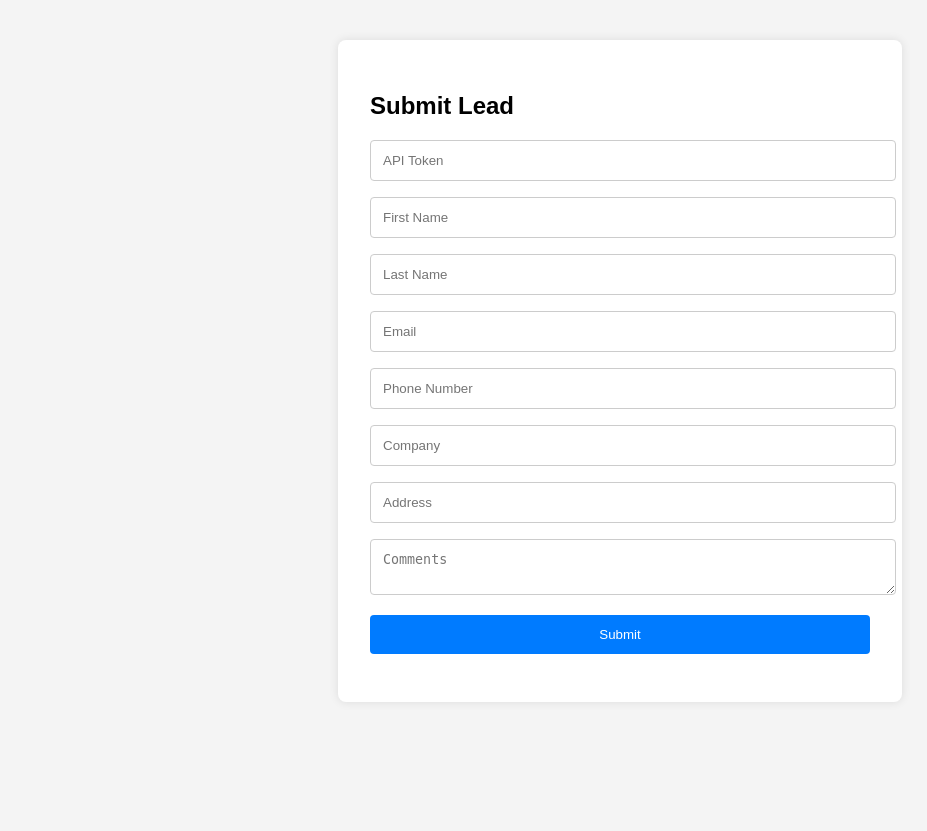
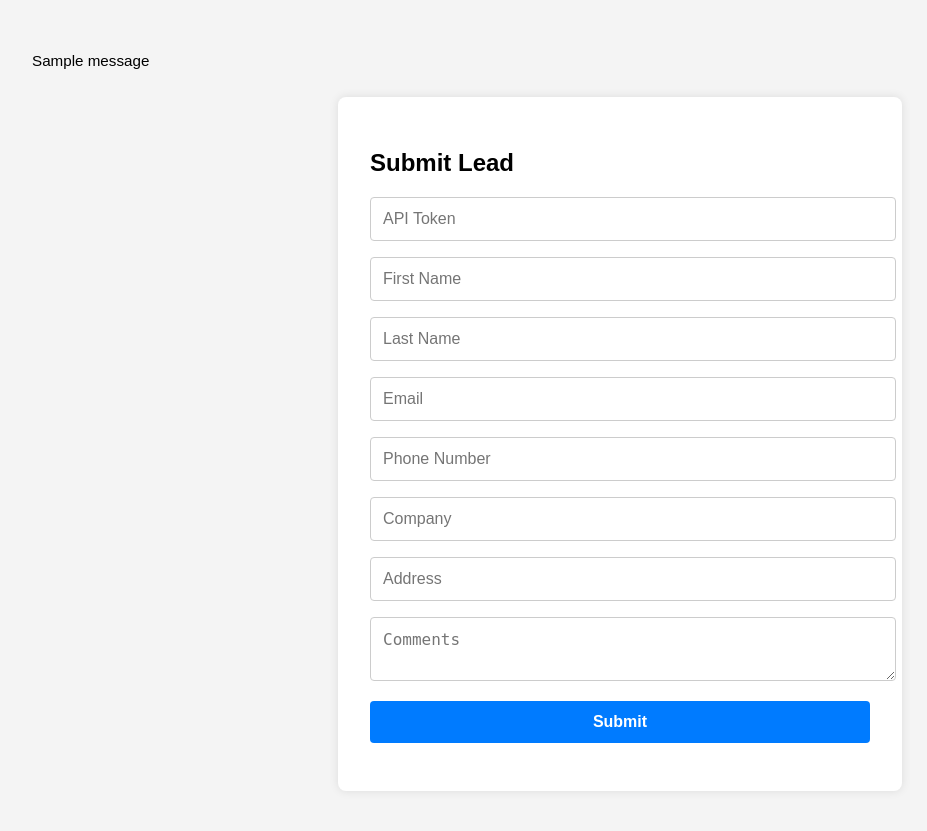
Before and after one commit to Cremattsd/realnex-lead-form-api, a Flask app: page /form in a window 1280 px wide. Shown: the whole page, without its empty margins (20-947 px from the left). Before the commit the page ends 654 px from the top, so only its background shows below. Run offline with Flask 3, Linux system fonts and the light colour scheme; one stand-in notice (Sample message) is shown; some libraries are stand-ins or nearby versions.

Commit message:
Update form.html

```diff
--- a/templates/form.html
+++ b/templates/form.html
@@ -24,31 +24,49 @@
       padding: 0.75rem;
       border: 1px solid #ccc;
       border-radius: 4px;
+      font-size: 1rem;
     }
     button {
       background-color: #007BFF;
       color: white;
       border: none;
+      font-weight: bold;
+      cursor: pointer;
     }
-    .alert { padding: 10px; margin-bottom: 1rem; border-radius: 4px; }
-    .alert-error { background: #f8d7da; color: #721c24; border: 1px solid #f5c6cb; }
+    .alert {
+      padding: 12px;
+      margin-bottom: 1rem;
+      border-radius: 4px;
+      font-size: 0.95rem;
+    }
+    .alert-error {
+      background: #f8d7da;
+      color: #721c24;
+      border: 1px solid #f5c6cb;
+    }
   </style>
   <script src="https://www.google.com/recaptcha/api.js" async defer></script>
 </head>
 <body>
 
-  {% for category, message in messages %}
-    <div class="alert alert-{{ category }}">{{ message }}</div>
-  {% endfor %}
+  {% with messages = get_flashed_messages(with_categories=true) %}
+    {% if messages %}
+      {% for category, message in messages %}
+        <div class="alert alert-{{ category }}">{{ message }}</div>
+      {% endfor %}
+    {% endif %}
+  {% endwith %}
 
   <form method="POST">
     <h2>Submit Lead</h2>
+
     {% if not admin_token %}
-    <input name="token" value="{{ token }}" placeholder="API Token" required />
+      <input name="token" value="{{ token }}" placeholder="API Token" required />
     {% endif %}
+
     <input name="first_name" value="{{ first_name }}" placeholder="First Name" required />
     <input name="last_name" value="{{ last_name }}" placeholder="Last Name" required />
-    <input name="email" value="{{ email }}" placeholder="Email" required type="email" />
+    <input name="email" value="{{ email }}" placeholder="Email" type="email" required />
     <input name="phone" value="{{ phone }}" placeholder="Phone Number" />
     <input name="company" value="{{ company }}" placeholder="Company" />
     <input name="address" value="{{ address }}" placeholder="Address" />
```
